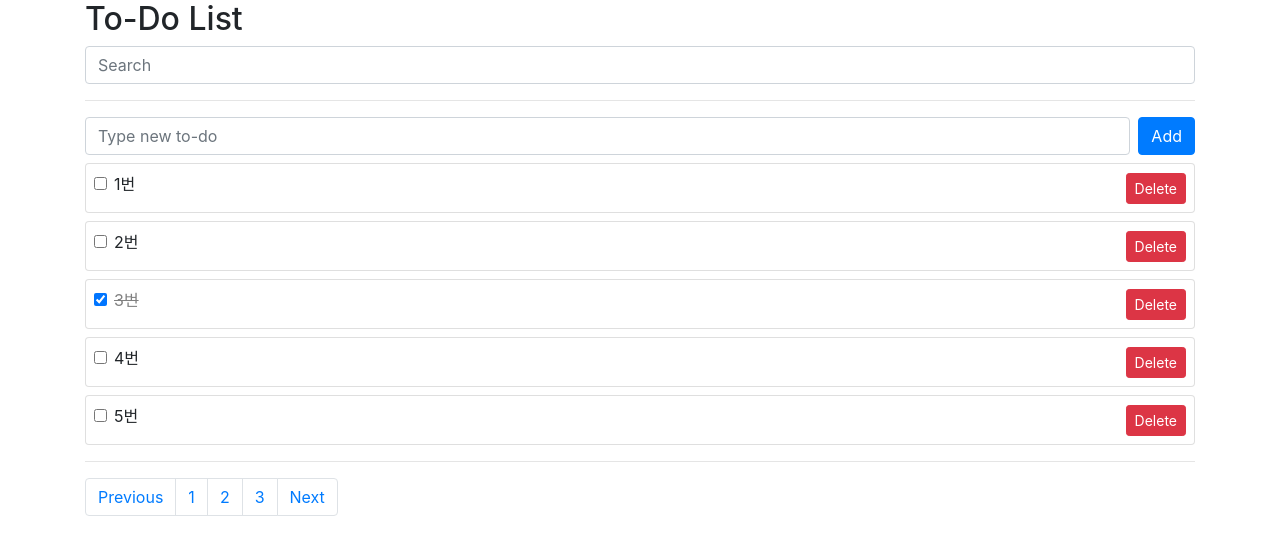
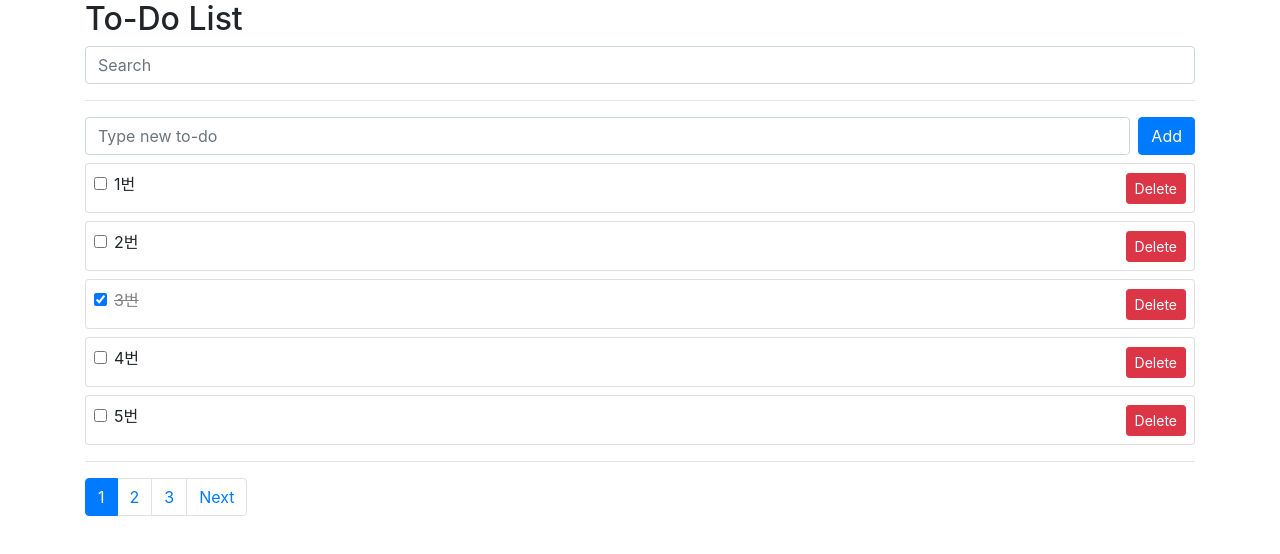
Before and after one commit to ho-beom-cheon/Vue3-project, a Vue app: page / in a window 1280 px wide. Shown: the top 554 px of the page. Built offline with nearby package versions, Linux system fonts and the light colour scheme; data requests are answered from the project's data file.

Commit message:
34. pagenations

```diff
--- a/src/App.vue
+++ b/src/App.vue
@@ -21,11 +21,20 @@
     <hr />
     <nav aria-label="Page navigation example">
       <ul class="pagination">
-        <li class="page-item"><a class="page-link" href="#">Previous</a></li>
-        <li class="page-item"><a class="page-link" href="#">1</a></li>
-        <li class="page-item"><a class="page-link" href="#">2</a></li>
-        <li class="page-item"><a class="page-link" href="#">3</a></li>
-        <li class="page-item"><a class="page-link" href="#">Next</a></li>
+        <li class="page-item" v-if="currentPage !== 1">
+          <a style="cursor: pointer" class="page-link" @click="getTodos(currentPage - 1)">Previous</a>
+        </li>
+        <li
+            v-for="page in numberOfPages"
+            :key="page"
+            class="page-item"
+            :class="currentPage === page ? 'active' : ''"
+            >
+          <a style="cursor: pointer" class="page-link" @click="getTodos(page)">{{ page }}</a>
+        </li>
+        <li class="page-item" v-if="numberOfPages !== currentPage">
+          <a style="cursor: pointer" class="page-link" @click="getTodos(currentPage + 1)">Next</a>
+        </li>
       </ul>
     </nav>
   </div>
@@ -43,21 +52,25 @@
     TodoList
   },
   setup() {
-    const toggle = ref(false);
     const todos = ref([]);
     const error = ref('');
 
-    const totalPage = ref(0);
+    const numberOfTodos = ref(0);
     const limit = 5;
-    const page = ref(1);
+    const currentPage = ref(1);
+
+    const numberOfPages = computed(() => {
+        return Math.ceil(numberOfTodos.value/limit);
+    });
+
     // ToDo 리스트 조회 선언
-    const getTodo = async () => {
-      error.value = '';
-
+    const getTodos = async (page = currentPage.value) => {
+      currentPage.value = page;
       try{
-        const res = await axios.get(`http://localhost:3000/todos?_page=${page.value}&_limit=${limit}`);
-        console.log(res);
-        totalPage.value = res.headers['x-total-count']
+        const res = await axios.get(
+          `http://localhost:3000/todos?_page=${page}&_limit=${limit}`
+        );
+        numberOfTodos.value = res.headers['x-total-count'];
         todos.value = res.data;
       } catch(e){
         console.log(e);
@@ -66,7 +79,7 @@
     }
 
     // ToDo 리스트 조회 호출
-    getTodo();
+    getTodos();
 
     // ToDo 리스트 등록 저장
     const addTodo = async (todo) => {
@@ -132,10 +145,12 @@
       toggleTodo,
       addTodo,
       todos,
-      toggle,
       searchText,
       filteredTodos,
       error,
+      numberOfPages,
+      currentPage,
+      getTodos,
     }
   }
 }
```
